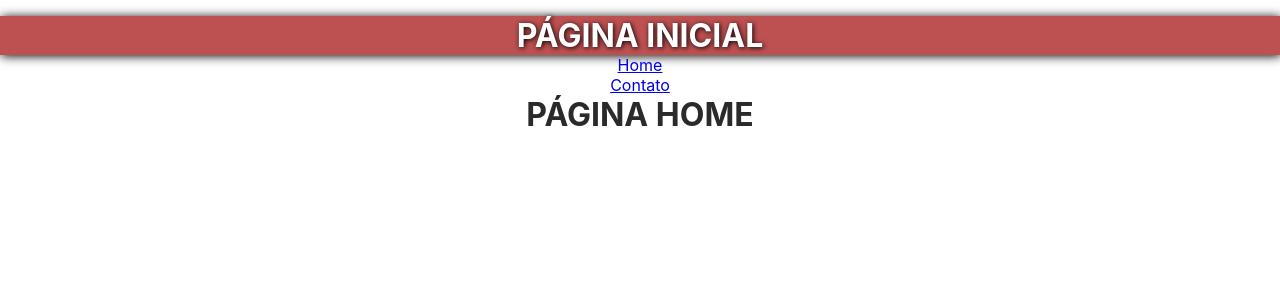
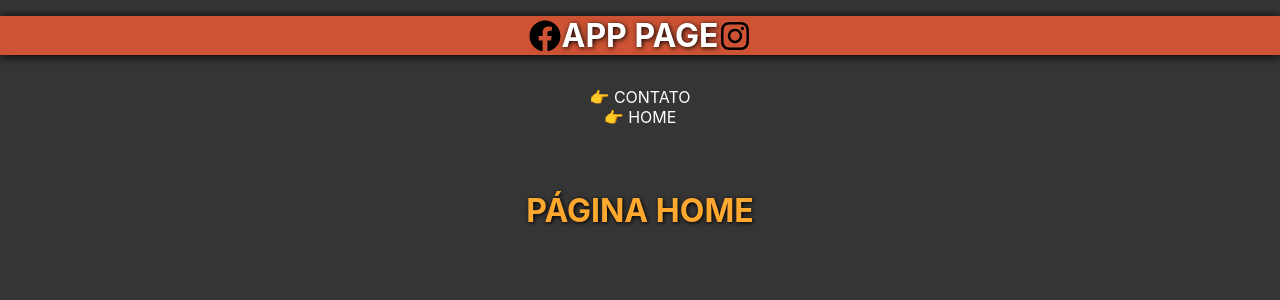
Before and after one commit to alefmiguel/OverviewReactJS, a React (Create React App) app: page / in a window 1280 px wide. Shown: the top 300 px of the page. Built offline with nearby package versions, Linux system fonts and the light colour scheme.

Commit message:
react icons e renderização com router

```diff
--- a/package.json
+++ b/package.json
@@ -10,6 +10,7 @@
     "gh-pages": "^5.0.0",
     "react": "^18.2.0",
     "react-dom": "^18.2.0",
+    "react-icons": "^4.8.0",
     "react-router-dom": "^6.10.0",
     "react-scripts": "5.0.1",
     "web-vitals": "^2.1.4"
--- a/src/App.css
+++ b/src/App.css
@@ -9,6 +9,6 @@
 }
 
 body {
-  background-color: rgb(255, 255, 255);
+  background-color: rgb(54, 53, 53);
   color: #2b2929;
 }
--- a/src/App.js
+++ b/src/App.js
@@ -1,20 +1,41 @@
 import "./App.css";
-import Mensagem from "./components/Mensagem/Mensagem";
-// import Item from "./components/Item/Item";
-// import Evento from "./components/Eventos/Evento";
-// import Condicional from "./components/Condicional/Condicional";
-import { Outlet } from "react-router-dom";
-import Navbar from "./components/Outros/Navbar";
+import { BrowserRouter as Router, Routes, Route, Link } from "react-router-dom";
+import Home from "../src/Routes/Home";
+import Contato from "../src/Routes/Contato";
+import Mensagem from "../src/components/Mensagem/Mensagem";
 
 function App() {
   return (
     <div className="App">
-      <Mensagem />
-      <Navbar />
-      {/* <Item valor={1} />
-      <Evento /> */}
-      {/* <Condicional /> */}
-      <Outlet />
+      <Router>
+        <Mensagem />
+        <Link
+          style={{
+            textDecoration: "none",
+            color: "white",
+            cursor: "pointer",
+          }}
+          to="/contato"
+        >
+          {" "}
+          👉 CONTATO {""}
+        </Link>
+
+        <br></br>
+
+        <Link
+          style={{ textDecoration: "none", color: "white", cursor: "pointer" }}
+          to="/"
+        >
+          {" "}
+          👉 HOME {""}
+        </Link>
+
+        <Routes>
+          <Route path="/" element={<Home />} exact />
+          <Route path="/contato" element={<Contato />} />
+        </Routes>
+      </Router>
     </div>
   );
 }
--- a/src/Routes/Contato.js
+++ b/src/Routes/Contato.js
@@ -1,7 +1,9 @@
+import React from "react";
+
 function Contato() {
   return (
     <>
-      <h1> PÁGINA CONTATO </h1>
+      <h1 style={{color: "#FEA82F", margin: "2em", textShadow: "1px 1px 4px black"}}> PÁGINA CONTATO </h1>
     </>
   );
 }
--- a/src/Routes/Home.js
+++ b/src/Routes/Home.js
@@ -1,7 +1,7 @@
 function Home() {
   return (
     <>
-      <h1> PÁGINA HOME </h1>
+      <h1 style={{color: "#FEA82F", margin: "2em", textShadow: "1px 1px 4px black"}}> PÁGINA HOME </h1>
     </>
   );
 }
--- a/src/components/Mensagem/Mensagem.js
+++ b/src/components/Mensagem/Mensagem.js
@@ -1,9 +1,12 @@
 import styles from "./Mensagem.module.css";
+import { FaFacebook, FaInstagram } from "react-icons/fa";
 
 function Mensagem() {
   return (
     <div className={styles.container}>
-      <h1 className={styles.titulo}> PÁGINA INICIAL </h1>
+      <h1 className={styles.titulo}>
+        <FaFacebook /> APP PAGE <FaInstagram />
+      </h1>
     </div>
   );
 }
--- a/src/components/Mensagem/Mensagem.module.css
+++ b/src/components/Mensagem/Mensagem.module.css
@@ -1,11 +1,20 @@
 .container {
     margin: auto;
     margin-top: 1em;
+    margin-bottom: 2em;
     text-shadow: 1px 1px 5px black;
 }
 
 .titulo {
-    background-color: rgb(189, 80, 80);
+    background-color: #CD5334;
     box-shadow: 1px 1px 10px black;
     color: white;
+    display: flex;
+    justify-content: center;
+    align-items: center;
+    align-content: center;
 }
+
+.titulo svg {
+    color: black;
+}
--- a/src/components/Outros/Navbar.js
+++ /dev/null
@@ -1,10 +0,0 @@
-import { Link } from "react-router-dom";
-
-function Navbar() {
-  return <nav>
-    <Link to="/"> Home </Link> <br/>
-    <Link to="/contato"> Contato</Link>
-  </nav>;
-}
-
-export default Navbar;
--- a/src/index.js
+++ b/src/index.js
@@ -2,38 +2,10 @@ import React from "react";
 import ReactDOM from "react-dom/client";
 import "./index.css";
 import App from "./App";
-import reportWebVitals from "./reportWebVitals";
-import { createBrowserRouter, RouterProvider } from "react-router-dom";
-import Home from "./Routes/Home";
-import Contato from "./Routes/Contato";
-import ErrPage from "./Routes/ErrPage";
-
-const router = createBrowserRouter([
-  {
-    path: "/",
-    element: <App />,
-    errorElement: <ErrPage />,
-    children: [
-      {
-        path: "/",
-        element: <Home />,
-      },
-      {
-        path: "contato",
-        element: <Contato />,
-      },
-    ],
-  },
-]);
 
 const root = ReactDOM.createRoot(document.getElementById("root"));
 root.render(
   <React.StrictMode>
-    <RouterProvider router={router} />
+    <App />
   </React.StrictMode>
 );
-
-// If you want to start measuring performance in your app, pass a function
-// to log results (for example: reportWebVitals(console.log))
-// or send to an analytics endpoint. Learn more: https://bit.ly/CRA-vitals
-reportWebVitals();
--- a/src/reportWebVitals.js
+++ /dev/null
@@ -1,13 +0,0 @@
-const reportWebVitals = onPerfEntry => {
-  if (onPerfEntry && onPerfEntry instanceof Function) {
-    import('web-vitals').then(({ getCLS, getFID, getFCP, getLCP, getTTFB }) => {
-      getCLS(onPerfEntry);
-      getFID(onPerfEntry);
-      getFCP(onPerfEntry);
-      getLCP(onPerfEntry);
-      getTTFB(onPerfEntry);
-    });
-  }
-};
-
-export default reportWebVitals;
```
Also changed, not shown: public/index.html (+1 -22 lines), src/setupTests.js (deleted, +0 -5 lines), src/logo.svg (deleted), 1 other file (tests, documents, lock files or other folders).
